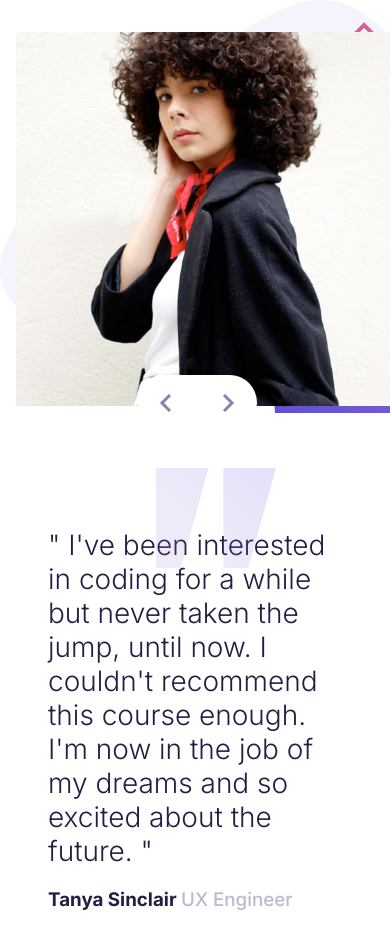
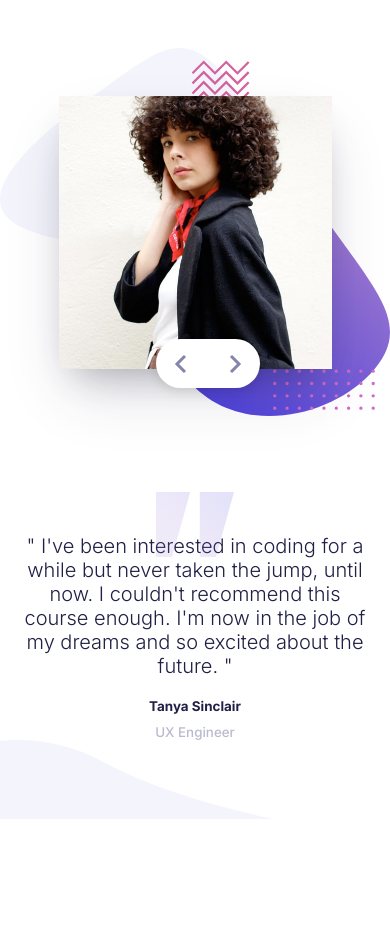
Before and after one commit to xyzRihab/coding-bootcamp-challenge, a plain HTML site: page index.html in a window 390 px wide. After the commit the page ends 844 px from the top, so only its background shows below. Drawn offline with Linux system fonts and the light colour scheme.

Commit message:
last commit

```diff
--- a/style.css
+++ b/style.css
@@ -21,8 +21,6 @@
 }
 
 body {
-  width: 100vw;
-  height: 100vh;
   font-size: var(--Font-size);
   font-family: var(--Font-family);
   color: var(--Dark-Blue);
@@ -51,6 +49,8 @@ main {
 .img-section {
   background-image: url(./images/pattern-bg.svg);
   background-repeat: no-repeat;
+  background-size: cover;
+  background-position: center;
 }
 
 .text {
@@ -79,6 +79,7 @@ span {
   bottom: -4%;
   left: 10%;
   z-index: 2;
+  box-shadow: rgba(0, 0, 0, 0.1) 0px 4px 12px;
 }
 .prev,
 .next {
@@ -108,42 +109,39 @@ span {
 #John-text {
   display: none;
 }
-#profile-pic{
+#profile-pic {
   width: 100%;
+  box-shadow: rgba(50, 50, 93, 0.2) 0px 30px 60px -12px, rgba(0, 0, 0, 0.3) 0px 18px 36px -18px;
 }
 
 @media (max-width: 1100px) {
-    body{
+  body {
     font-size: 28px;
   }
   .text {
     left: 80px;
   }
-  .quotes{
+  .quotes {
     left: 16%;
   }
 }
 
-@media    (max-width: 768px) {
+@media (max-width: 768px) {
   main {
-
-      display: grid;
-      place-items: center;
-      grid-template-columns:1fr;
-
+    grid-template-columns: none;
   }
   .img-section {
     order: 1;
   }
   .text-section {
-
     height: 100%;
-      margin: 3rem 0 2rem 0 ;
+    margin: 3rem 0 3rem 0;
     order: 2;
   }
   .text {
+    text-align: center;
     position: static;
-      margin: auto 3rem ;
+    margin: auto 3rem;
     height: max-content;
   }
   .curve {
@@ -151,27 +149,75 @@ span {
     width: 100%;
     margin: 0;
   }
-
   .quotes {
     position: relative;
-      top: 47px;
+    top: 10%;
     left: 40%;
-
   }
   .img-section {
+    background-size: contain;
     width: 100%;
-      height: auto;
-
   }
   .container {
-      padding-top: 2rem;
-      padding-left: 1rem;
+    display: grid;
+    place-items: center;
   }
-    .container > img {
-      width: 90%;
-
+  #profile-pic {
+    width: 80%;
   }
   .icon {
-      left: 35%;
+    left: 40%;
+  }
+  span {
+    margin-top: 10px;
+    display: block;
   }
 }
+
+@media (max-width: 675px) {
+  .curve {
+    position: relative;
+    width: 80%;
+    left: -20%;
+  }
+  .quotes {
+    width: 20%;
+  }
+  .text-section {
+    margin: 0;
+  }
+  .img-section {
+    height: 80vh;
+  }
+}
+
+@media (max-width: 500px) {
+  .text-section {
+    font-size: 26px;
+  }
+  .text {
+    margin: auto 1rem;
+  }
+  .img-section {
+    height: 70vh;
+  }
+  #profile-pic {
+    width: 70%;
+  }
+  .prev,
+  .next {
+    padding: 12px 18px;
+  }
+  .icon {
+    bottom: -7%;
+  }
+}
+
+@media (max-width: 400px) {
+  .text-section {
+    font-size: 20px;
+  }
+  .img-section {
+    height: 55vh;
+  }
+}
```
Lines whose indentation alone changed are shown as unchanged.
